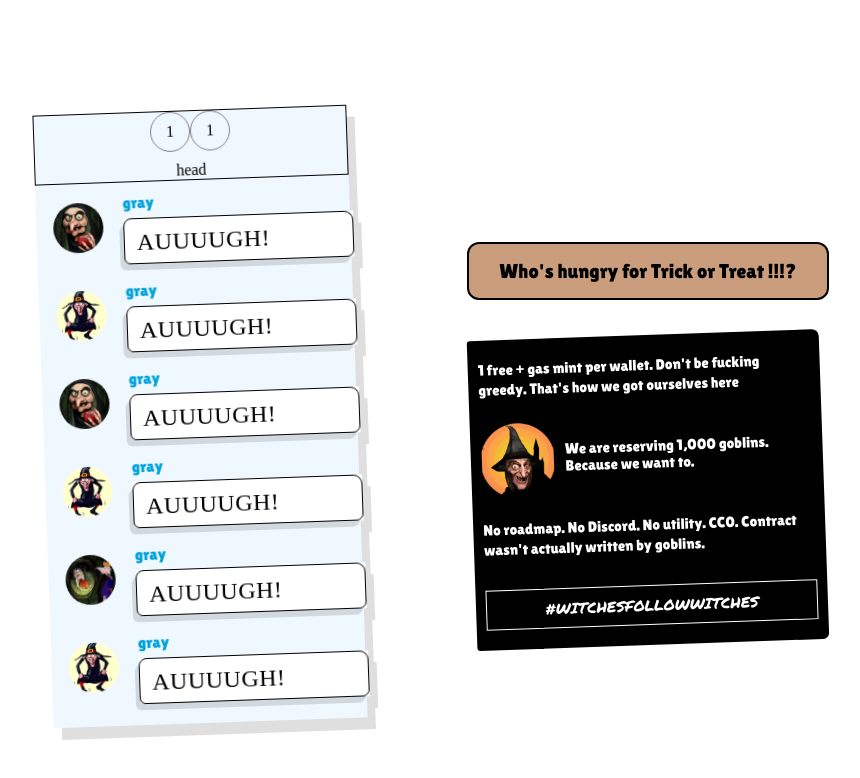
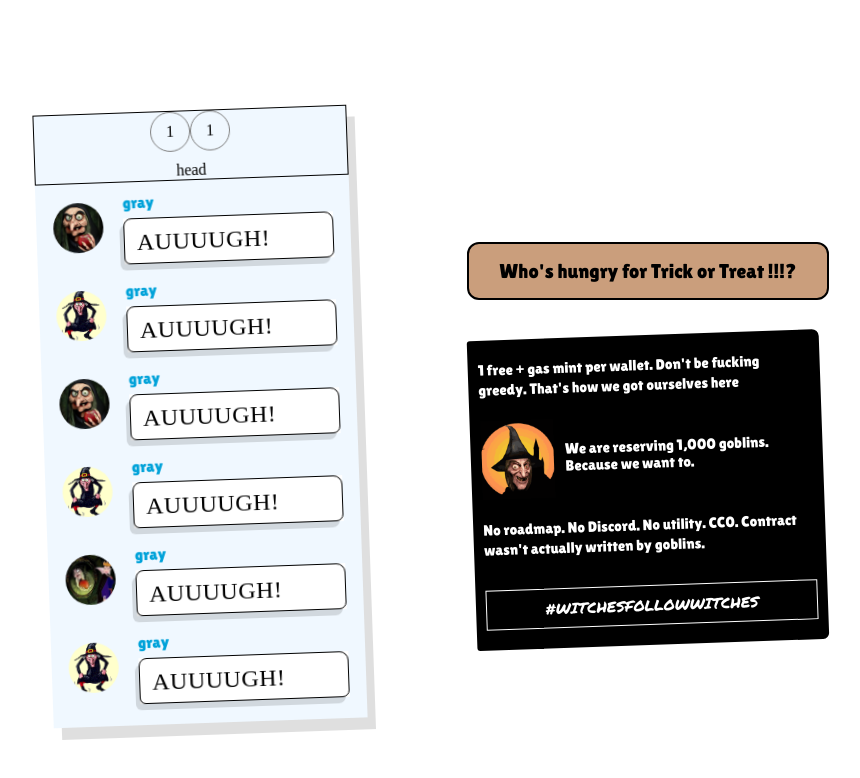
Before and after one commit to ukpono-j/witches, a plain HTML site: page intro.html in a window 1280 px wide. Shown: the whole page, without its empty margins (219-1079 px from the left). Drawn offline with Linux system fonts and the light colour scheme; a web font is replaced by a local one.

```diff
--- a/css/main.css
+++ b/css/main.css
@@ -212,7 +212,8 @@
 }
 
 .intro-message-txt {
-    width: 230px;
+    width: 210px;
+    margin-right: 20px;
     /* border: 1px solid  gray ; */
 }
 
```
